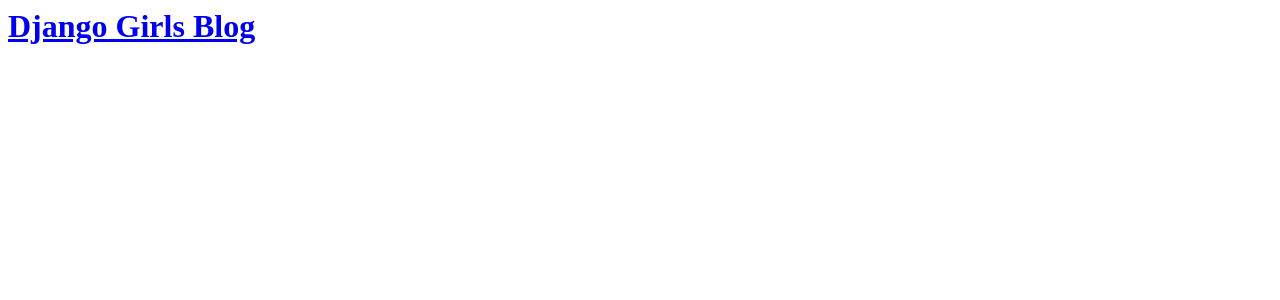
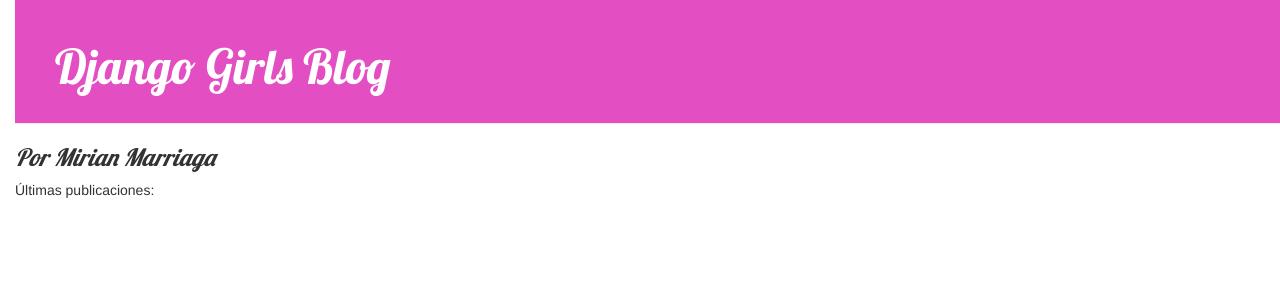
Before and after one commit to MirianMarriaga/my-first-blog, a Django app: page / in a window 1280 px wide. Shown: the top 300 px of the page. Run offline with Django 5.2, Linux system fonts and the light colour scheme; data that the repository does not hold is empty; some libraries are stand-ins or nearby versions.

Commit message:
Agregado estilos con CSS y Bootstrap

```diff
--- /dev/null
+++ b/blog/static/css/blog.css
@@ -0,0 +1,55 @@
+h1 a, h2 a {
+     color: #e44ec3;
+     font-family: 'Lobster';
+}
+
+body {
+    padding-left: 15px;
+}
+
+.page-header {
+    background-color: #e44ec3;
+    margin-top: 0;
+    padding: 20px 20px 20px 40px;
+}
+
+.page-header h1, .page-header h1 a, .page-header h1 a:visited, .page-header h1 a:active {
+    color: #ffffff;
+    font-size: 36pt;
+    text-decoration: none;
+}
+
+.content {
+    margin-left: 40px;
+}
+
+h1, h2, h3, h4 {
+    font-family: 'Lobster', cursive;
+}
+
+.date {
+    color: #828282;
+}
+
+.save {
+    float: right;
+}
+
+.post-form textarea, .post-form input {
+    width: 100%;
+}
+
+.top-menu, .top-menu:hover, .top-menu:visited {
+    color: #ffffff;
+    float: right;
+    font-size: 26pt;
+    margin-right: 20px;
+}
+
+.post {
+    margin-bottom: 70px;
+}
+
+.post h2 a, .post h2 a:visited {
+    color: #e44ec3;
+}
--- a/blog/templates/blog/post_list.html
+++ b/blog/templates/blog/post_list.html
@@ -1,17 +1,35 @@
+{% load static %}
 <html>
     <head>
-        <title>Django Girls blog</title>
+         <title>Django Girls blog</title>
+        <link rel="stylesheet" href="//maxcdn.bootstrapcdn.com/bootstrap/3.2.0/css/bootstrap.min.css">
+        <link rel="stylesheet" href="//maxcdn.bootstrapcdn.com/bootstrap/3.2.0/css/bootstrap-theme.min.css">
+        <link rel="stylesheet" href="{% static 'css/blog.css' %}">
+        <link href="//fonts.googleapis.com/css?family=Lobster&subset=latin,latin-ext" rel="stylesheet" type="text/css">
+    </head>
     </head>
     <body>
-    <div>
+
+    <div class="page-header">
         <h1><a href="/">Django Girls Blog</a></h1>
     </div>
-    {% for post in posts %}
-        <div>
-            <p> publicado: {{ post.published_date }}</p>
-            <h2><a href="">{{ post.title }}</a></h2>
-            <p>{{ post.text|linebreaksbr }}</p>
+
+    <h3><em>Por Mirian Marriaga</em></h3>
+    <p>Últimas publicaciones:</p>
+    <div class="content container">
+        <div class="row">
+            <div class="col-md-8">
+                {% for post in posts %}
+                    <div class="post">
+                        <div class="date">
+                            <p>publicado: {{ post.published_date }}</p>
+                        </div>
+                        <h2><a href="">{{ post.title }}</a></h2>
+                        <p>{{ post.text|linebreaksbr }}</p>
+                    </div>
+                {% endfor %}
+            </div>
         </div>
-    {% endfor %}
+    </div>
     </body>
 </html>
--- a/mysite/settings.py
+++ b/mysite/settings.py
@@ -116,7 +116,7 @@ USE_TZ = True
 # Static files (CSS, JavaScript, Images)
 # https://docs.djangoproject.com/en/5.1/howto/static-files/
 
-STATIC_URL = 'static/'
+STATIC_URL = '/static/' #STATIC_URL = 'static/'
 STATIC_ROOT = BASE_DIR / 'static'
 
 # Default primary key field type
```
